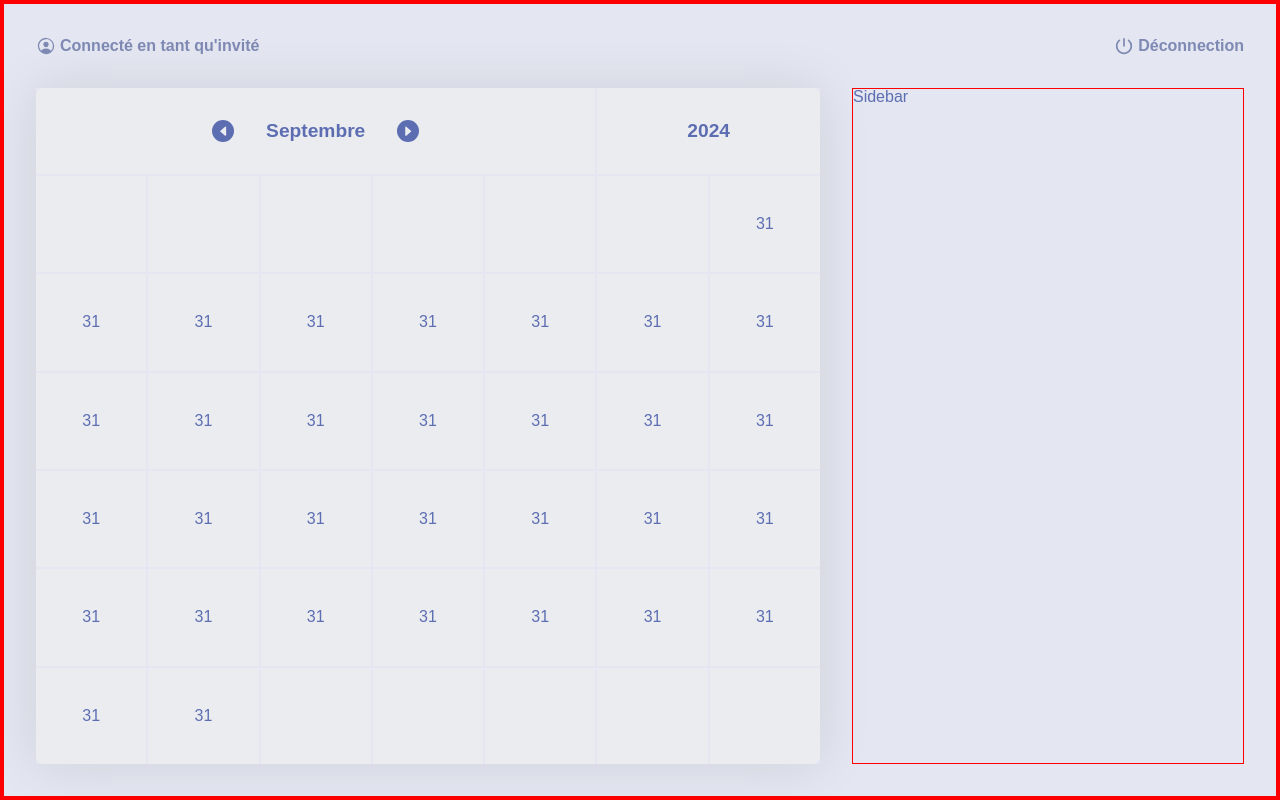
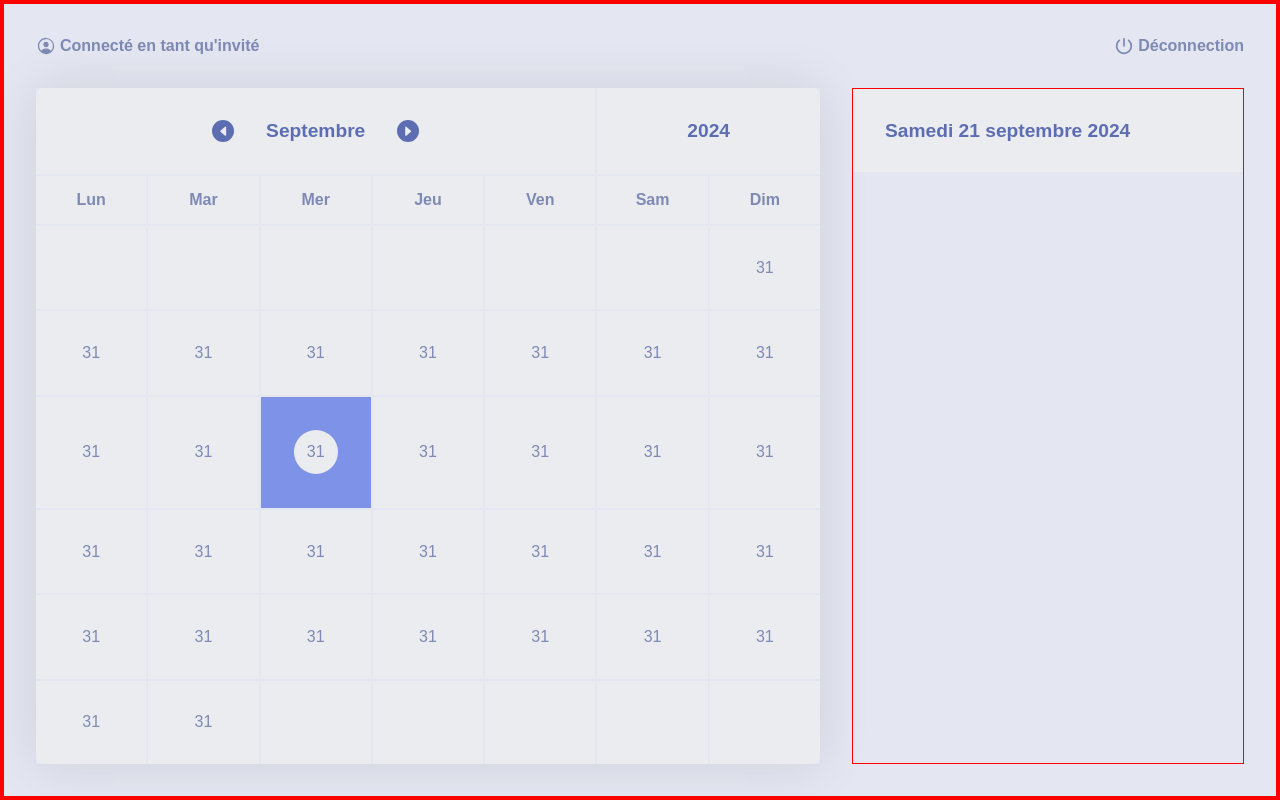
Before and after one commit to sylvain-galoustoff/sg-calendar, a React (Vite) app: page / in a window 1280 px wide. Built offline with nearby package versions, Linux system fonts and the light colour scheme; what webfontloader would draw is missing.

Commit message:
Grid cells hover and today

```diff
--- a/src/components/App.tsx
+++ b/src/components/App.tsx
@@ -1,5 +1,5 @@
 import Calendar from "./Calendar/Calendar";
-import Sidebar from "./Sidebar";
+import Sidebar from "./Sidebar/Sidebar";
 import UserBar from "./UserBar";
 
 function App() {
--- a/src/components/Calendar/Grid.tsx
+++ b/src/components/Calendar/Grid.tsx
@@ -1,5 +1,15 @@
 function Grid() {
   return (
+    <div id="grid-container">
+      <div id="weekdays">
+        <div className="bold cell weekday">Lun</div>
+        <div className="bold cell weekday">Mar</div>
+        <div className="bold cell weekday">Mer</div>
+        <div className="bold cell weekday">Jeu</div>
+        <div className="bold cell weekday">Ven</div>
+        <div className="bold cell weekday">Sam</div>
+        <div className="bold cell weekday">Dim</div>
+      </div>
       <div id="grid">
         <div className="cell empty"></div>
         <div className="cell empty"></div>
@@ -17,7 +27,11 @@ function Grid() {
         <div className="cell">31</div>
         <div className="cell">31</div>
         <div className="cell">31</div>
-      <div className="cell">31</div>
+        <div className="cell today">
+          <div className="cell-content">
+            <div className="span cell-value">31</div>
+          </div>
+        </div>
         <div className="cell">31</div>
         <div className="cell">31</div>
         <div className="cell">31</div>
@@ -44,6 +58,7 @@ function Grid() {
         <div className="cell empty"></div>
         <div className="cell empty"></div>
       </div>
+    </div>
   );
 }
 
--- a/src/components/Sidebar.tsx
+++ /dev/null
@@ -1,5 +0,0 @@
-function Sidebar() {
-  return <div id="sidebar">Sidebar</div>;
-}
-
-export default Sidebar;
--- /dev/null
+++ b/src/components/Sidebar/SelectedDate.tsx
@@ -0,0 +1,9 @@
+function SelectedDate() {
+  return (
+    <div className="cell big bold" id="selected-date">
+      Samedi 21 septembre 2024
+    </div>
+  );
+}
+
+export default SelectedDate;
--- /dev/null
+++ b/src/components/Sidebar/Sidebar.tsx
@@ -0,0 +1,11 @@
+import SelectedDate from "./SelectedDate";
+
+function Sidebar() {
+  return (
+    <div id="sidebar">
+      <SelectedDate />
+    </div>
+  );
+}
+
+export default Sidebar;
--- a/src/styles/global.scss
+++ b/src/styles/global.scss
@@ -98,13 +98,6 @@ body,
   border-top-left-radius: 8px;
 }
 
-#previous-month,
-#next-month {
-  svg {
-    position: relative;
-  }
-}
-
 #year-select {
   display: flex;
   justify-content: center;
@@ -115,14 +108,68 @@ body,
 }
 
 /* GRID */
+#grid-container {
+  flex: 1;
+  border-bottom-left-radius: $corner;
+  border-bottom-right-radius: $corner;
+  overflow: hidden;
+  display: flex;
+  flex-direction: column;
+  gap: 2px;
+}
+
+#weekdays {
+  grid-column-start: 1;
+  grid-column-end: 8;
+  display: grid;
+  gap: 2px;
+  grid-template-columns: repeat(7, 1fr);
+}
+
+.weekday {
+  padding: 16px;
+  color: $textLight;
+}
+
 #grid {
   flex: 1;
   display: grid;
   grid-template-columns: repeat(7, 1fr);
   gap: 2px;
-  border-bottom-left-radius: $corner;
-  border-bottom-right-radius: $corner;
-  overflow: hidden;
+
+  .cell {
+    color: $textLight;
+
+    &:hover {
+      background-color: $cardAlt;
+    }
+
+    &.empty {
+      &:hover {
+        background-color: $card;
+      }
+    }
+
+    &.today {
+      &:hover {
+        background-color: $primary;
+      }
+    }
+  }
+}
+
+.cell-value {
+  width: 44px;
+  aspect-ratio: 1;
+  border-radius: 22px;
+  display: flex;
+  align-items: center;
+  justify-content: center;
+  background-color: $card;
+}
+
+.today {
+  background-color: $primary;
 }
 
 /* SIDEBAR */
@@ -130,3 +177,8 @@ body,
   @include dev;
   width: 33.33%;
 }
+
+#selected-date {
+  padding: 32px;
+  justify-content: flex-start;
+}
```
Lines whose indentation alone changed are shown as unchanged.
